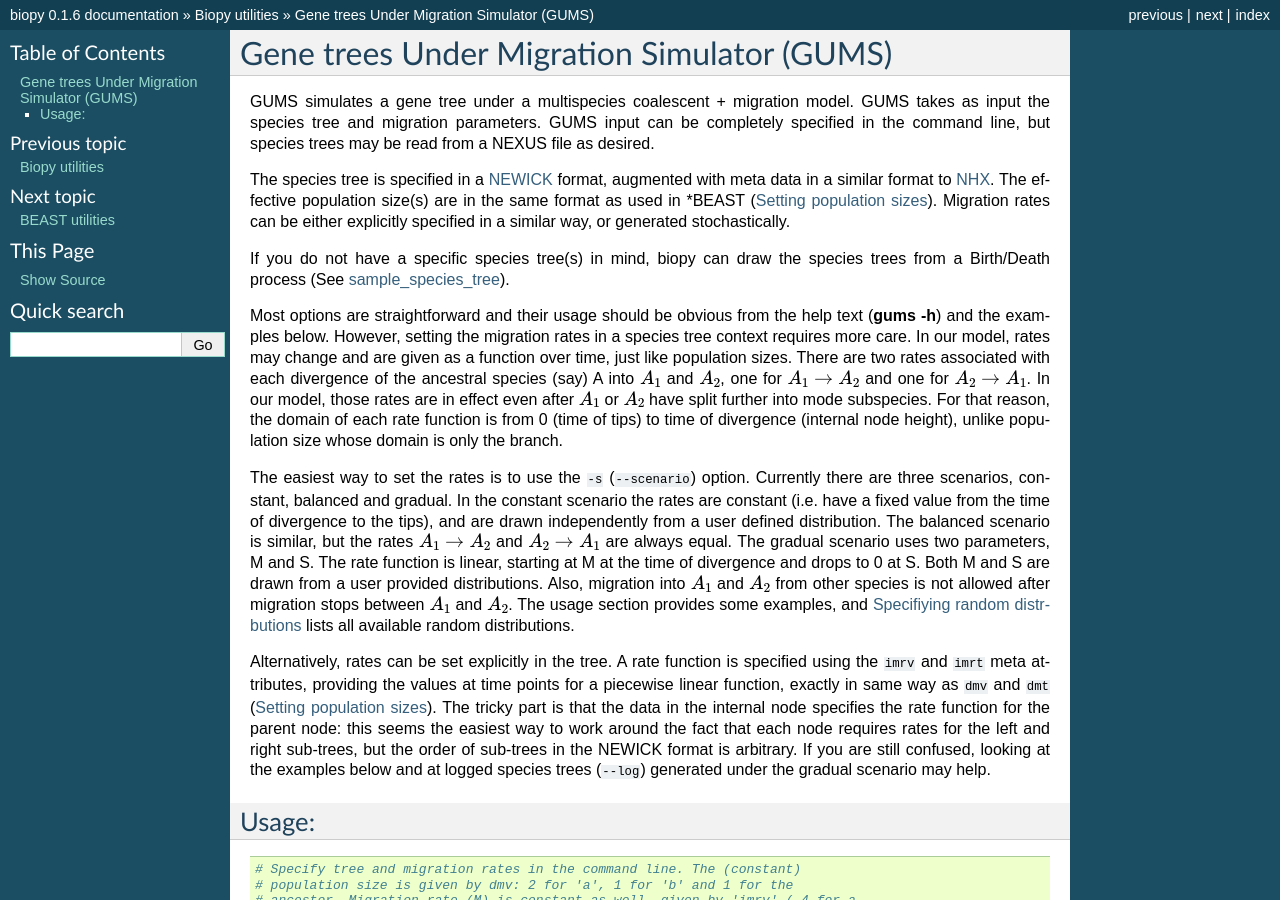
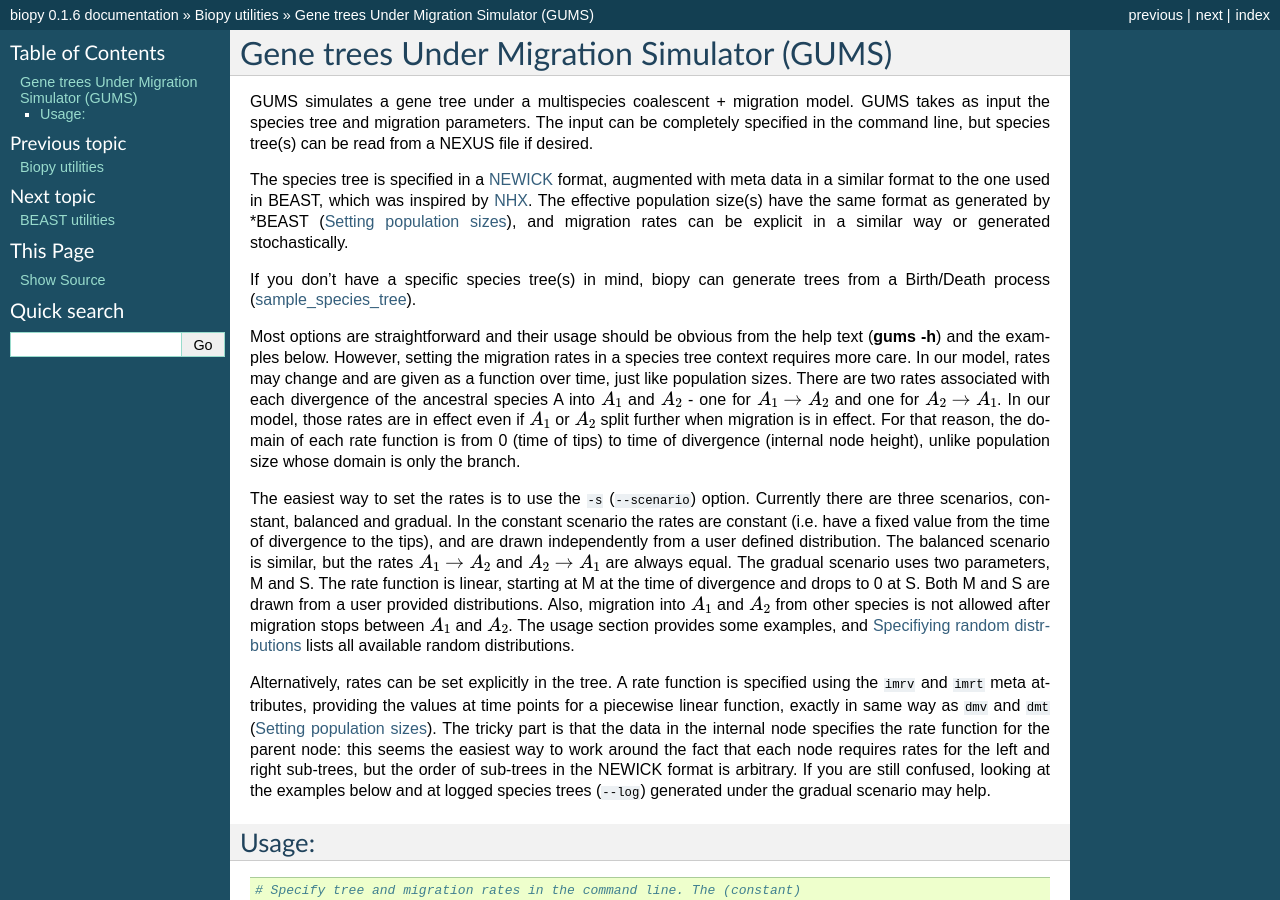
Before and after one commit to jheled/biopy, a Sphinx documentation site: the page built from source/gums.rst, in a window 1280 px wide and 900 px high. Built offline with Sphinx 7.4.7, drawn with Linux system fonts in a browser that asks for light colours; formulas are drawn with MathJax 3.

```diff
--- a/setup.py
+++ b/setup.py
@@ -33,6 +33,8 @@ setup (name = 'biopy',
        package_dir={'biopy': 'biopy'},
        ext_modules = [module1,module2],
        scripts = glob.glob('scripts/*'),
-#       data_files=[('doc',glob.glob('html/*.html') + glob.glob('html/*.js')
-#                    + glob.glob('html/_images/*') + glob.glob('html/_static/*'))]
+       data_files=[('doc',glob.glob('html/*.*')),
+                   ('doc/_images', glob.glob('html/_images/*.*')),
+                   ('doc/_images/math', glob.glob('html/_images/math/*.*')),
+                   ('doc/_static', glob.glob('html/_static/*.*'))]
        )
--- a/source/gums.rst
+++ b/source/gums.rst
@@ -3,28 +3,28 @@ Gene trees Under Migration Simulator (GUMS)
 ===========================================
 
 GUMS simulates a gene tree under a multispecies coalescent + migration
-model. GUMS takes as input the species tree and migration parameters. GUMS input
-can be completely specified in the command line, but species trees may be read
-from a NEXUS file as desired.
+model. GUMS takes as input the species tree and migration parameters. The input
+can be completely specified in the command line, but species tree(s) can be read
+from a NEXUS file if desired.
 
 The species tree is specified in a `NEWICK
 <http://en.wikipedia.org/wiki/Newick_format/>`_ format, augmented with meta data
-in a similar format to `NHX <http://phylosoft.org/NHX//>`_. The effective
-population size(s) are in the same format as used in \*BEAST
-(:ref:`MetapopSize`). Migration rates can be either explicitly specified in a
-similar way, or generated stochastically.
+in a similar format to the one used in BEAST, which was inspired by `NHX
+<http://phylosoft.org/NHX//>`_. The effective population size(s) have the same
+format as generated by \*BEAST (:ref:`MetapopSize`), and migration rates can be
+explicit in a similar way or generated stochastically.
 
-If you do not have a specific species tree(s) in mind, biopy can draw the
-species trees from a Birth/Death process (See :ref:`sameSpTrees`).
+If you don't have a specific species tree(s) in mind, biopy can generate trees
+from a Birth/Death process (:ref:`sameSpTrees`).
 
 Most options are straightforward and their usage should be obvious from the help
 text (**gums -h**) and the examples below. However, setting the migration rates
 in a species tree context requires more care. In our model, rates may change and
 are given as a function over time, just like population sizes. There are two
-rates associated with each divergence of the ancestral species (say) A into
-:math:`A_1` and :math:`A_2`, one for :math:`A_1 \rightarrow A_2` and one for
-:math:`A_2 \rightarrow A_1`. In our model, those rates are in effect even after
-:math:`A_1` or :math:`A_2` have split further into mode subspecies. For that
+rates associated with each divergence of the ancestral species A into
+:math:`A_1` and :math:`A_2` - one for :math:`A_1 \rightarrow A_2` and one for
+:math:`A_2 \rightarrow A_1`. In our model, those rates are in effect even if
+:math:`A_1` or :math:`A_2` split further when migration is in effect. For that
 reason, the domain of each rate function is from 0 (time of tips) to time of
 divergence (internal node height), unlike population size whose domain is only
 the branch.
```
